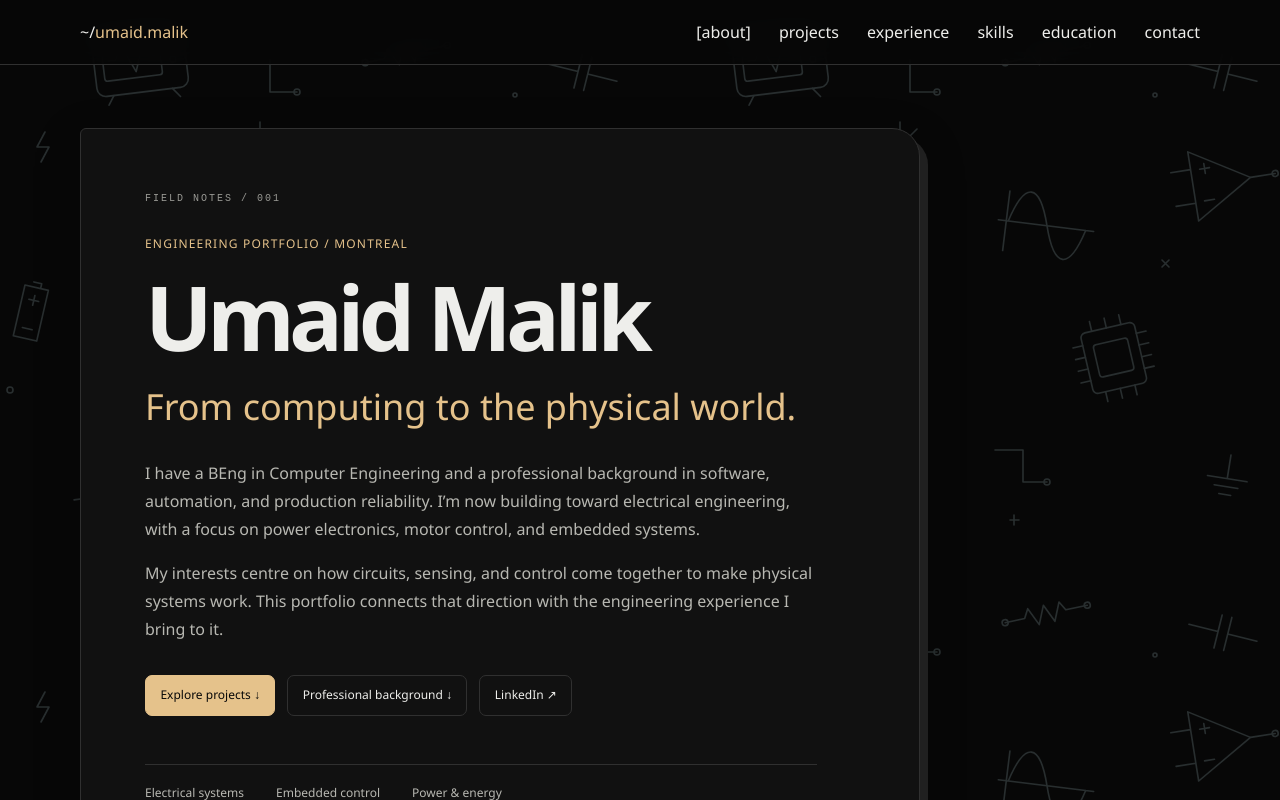
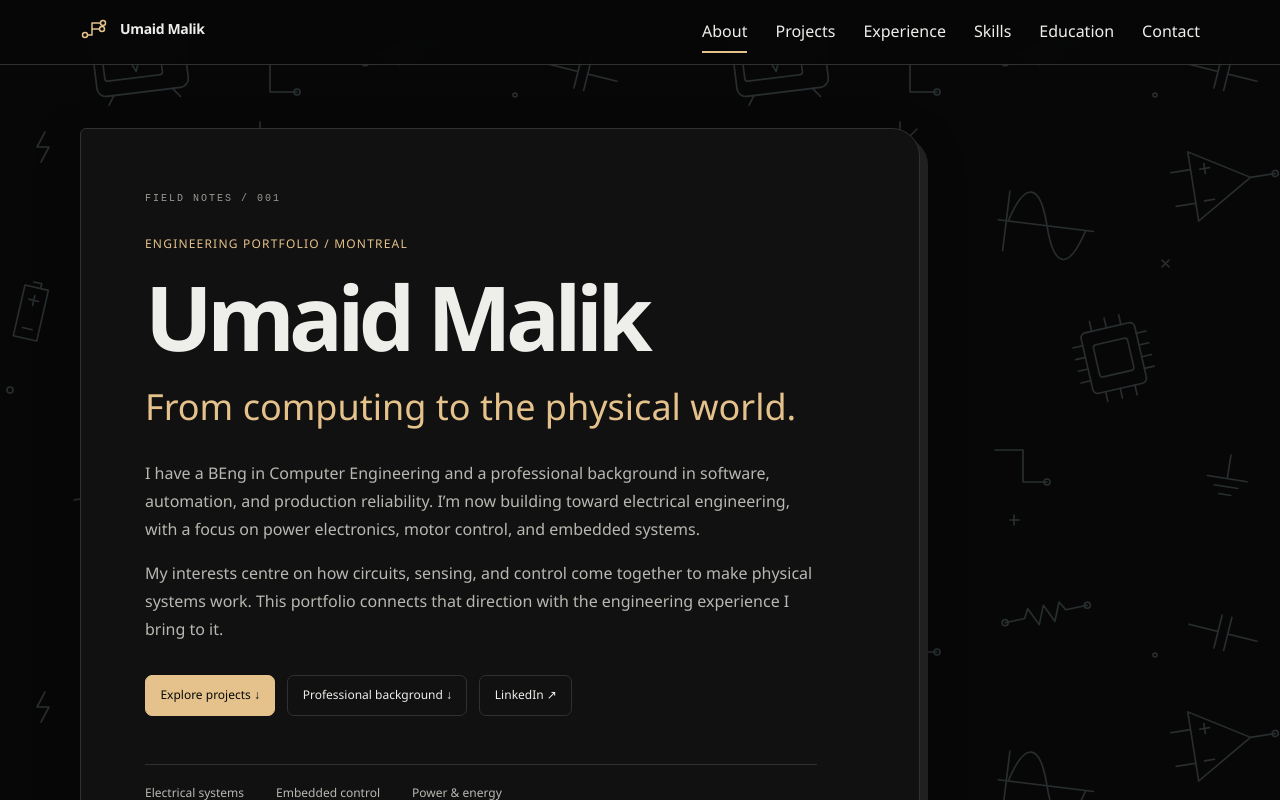
Before and after one commit to UmaidMalik/portfolio, a React (Vite) app: page / in a window 1280 px wide. Shown: the top 800 px of the page. Built offline with nearby package versions, Linux system fonts and the light colour scheme.

Commit message:
Replace terminal header with circuit wordmark and active underline

```diff
--- /dev/null
+++ b/src/components/BrandMark.tsx
@@ -0,0 +1,13 @@
+export function BrandMark() {
+  return (
+    <span className="inline-flex items-center gap-3">
+      <svg aria-hidden="true" viewBox="0 0 28 28" className="size-7 shrink-0 text-[var(--accent)]" fill="none" stroke="currentColor" strokeWidth="1.5" strokeLinecap="round" strokeLinejoin="round">
+        <path d="M5 20h7V8h11M12 14h8" />
+        <circle cx="5" cy="20" r="2.5" fill="var(--background)" />
+        <circle cx="23" cy="8" r="2.5" fill="var(--background)" />
+        <circle cx="22" cy="14" r="2.5" fill="var(--background)" />
+      </svg>
+      <span className="text-sm font-semibold tracking-tight text-[var(--foreground)]">Umaid Malik</span>
+    </span>
+  )
+}
--- a/src/components/Header.tsx
+++ b/src/components/Header.tsx
@@ -1,3 +1,4 @@
+import { BrandMark } from "@/components/BrandMark"
 import { MobileMenu } from "@/components/MobileMenu"
 import {
   type SectionId,
@@ -8,12 +9,12 @@ const navigationItems: Array<{
   id: SectionId
   label: string
 }> = [
-  { id: "about", label: "about" },
-  { id: "projects", label: "projects" },
-  { id: "experience", label: "experience" },
-  { id: "skills", label: "skills" },
-  { id: "education", label: "education" },
-  { id: "contact", label: "contact" },
+  { id: "about", label: "About" },
+  { id: "projects", label: "Projects" },
+  { id: "experience", label: "Experience" },
+  { id: "skills", label: "Skills" },
+  { id: "education", label: "Education" },
+  { id: "contact", label: "Contact" },
 ]
 
 export function Header() {
@@ -26,7 +27,7 @@ export function Header() {
           href="#about"
           className="text-xs text-[var(--muted-foreground)] transition-colors hover:text-[var(--foreground)]"
         >
-          ~/<span className="text-[var(--accent)]">umaid.malik</span>
+          <BrandMark />
         </a>
 
         <nav
@@ -42,13 +43,13 @@ export function Header() {
                 href={`#${item.id}`}
                 aria-current={isActive ? "page" : undefined}
                 className={[
-                  "text-xs transition-colors",
+                  "border-b-2 pb-2 pt-2 text-xs transition-colors",
                   isActive
-                    ? "text-[var(--accent)]"
-                    : "text-[var(--muted-foreground)] hover:text-[var(--foreground)]",
+                    ? "border-[var(--accent)] text-[var(--accent)]"
+                    : "border-transparent text-[var(--muted-foreground)] hover:border-[var(--border)] hover:text-[var(--foreground)]",
                 ].join(" ")}
               >
-                {isActive ? `[${item.label}]` : item.label}
+                {item.label}
               </a>
             )
           })}
--- a/src/components/MobileMenu.tsx
+++ b/src/components/MobileMenu.tsx
@@ -1,3 +1,4 @@
+import { BrandMark } from "@/components/BrandMark"
 import { Menu } from "lucide-react"
 
 import type { SectionId } from "@/hooks/useActiveSection"
@@ -19,12 +20,12 @@ const navigationItems: Array<{
   id: SectionId
   label: string
 }> = [
-  { id: "about", label: "about" },
-  { id: "projects", label: "projects" },
-  { id: "experience", label: "experience" },
-  { id: "skills", label: "skills" },
-  { id: "education", label: "education" },
-  { id: "contact", label: "contact" },
+  { id: "about", label: "About" },
+  { id: "projects", label: "Projects" },
+  { id: "experience", label: "Experience" },
+  { id: "skills", label: "Skills" },
+  { id: "education", label: "Education" },
+  { id: "contact", label: "Contact" },
 ]
 
 export function MobileMenu({ activeSection }: MobileMenuProps) {
@@ -46,8 +47,8 @@ export function MobileMenu({ activeSection }: MobileMenuProps) {
         className="border-[var(--border)] bg-[var(--background)] text-[var(--foreground)]"
       >
         <SheetHeader>
-          <SheetTitle className="text-left font-mono text-[var(--accent)]">
-            ~/umaid.malik
+          <SheetTitle className="text-left">
+            <BrandMark />
           </SheetTitle>
         </SheetHeader>
 
@@ -59,14 +60,15 @@ export function MobileMenu({ activeSection }: MobileMenuProps) {
               <SheetClose asChild key={item.id}>
                 <a
                   href={`#${item.id}`}
+                  aria-current={isActive ? "page" : undefined}
                   className={[
                     "border-b border-[var(--border)] px-1 py-4 text-sm transition-colors",
                     isActive
-                      ? "text-[var(--accent)]"
+                      ? "border-b-[var(--accent)] text-[var(--accent)]"
                       : "text-[var(--muted-foreground)] hover:text-[var(--foreground)]",
                   ].join(" ")}
                 >
-                  {isActive ? `[${item.label}]` : item.label}
+                  {item.label}
                 </a>
               </SheetClose>
             )
```
